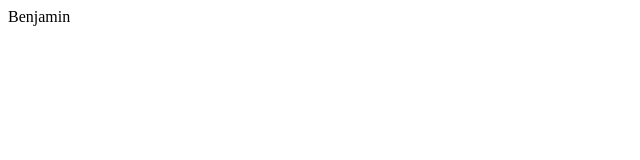
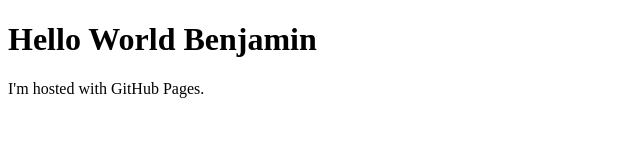
Before and after one commit to benjaminbtx/benjaminbtx.github.io, a plain HTML site: page index.html in a window 1280 px wide. Shown: the whole page, without its empty margins (0-640 px from the left). Drawn offline with Linux system fonts and the light colour scheme.

Commit message:
Update index.html

```diff
--- a/index.html
+++ b/index.html
@@ -1,5 +1,7 @@
+<!DOCTYPE html>
 <html>
 <body>
-Benjamin
+<h1>Hello World Benjamin</h1>
+<p>I'm hosted with GitHub Pages.</p>
 </body>
 </html>
```
